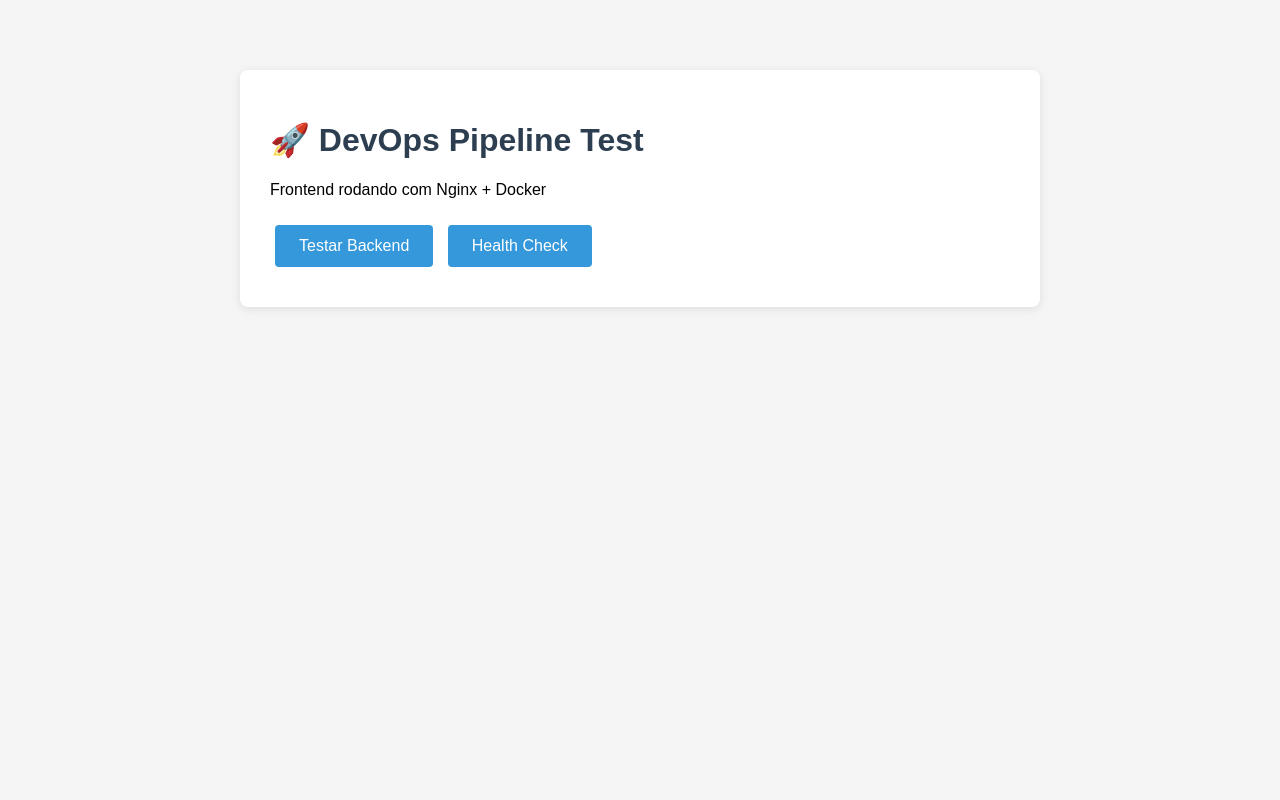
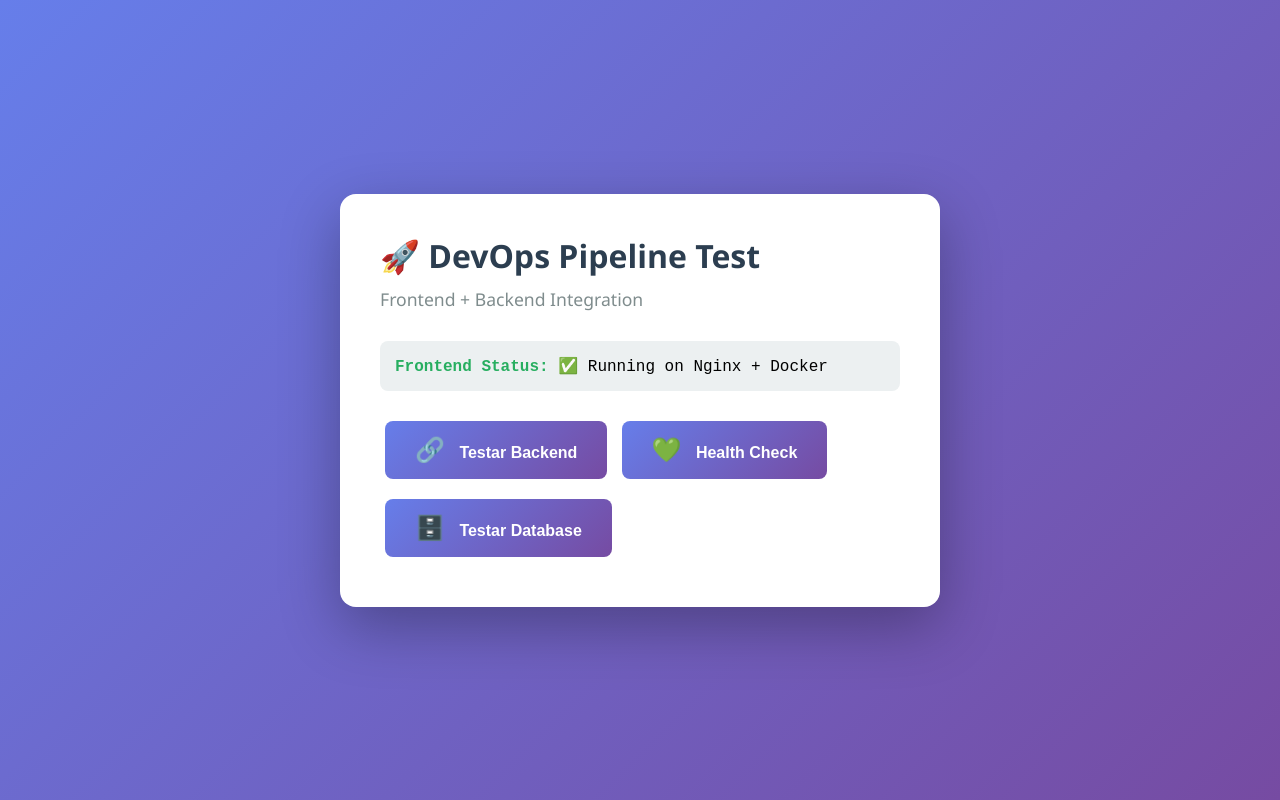
Before and after one commit to VinicampoSuri/testeJobsystem, a plain HTML site: page hello-world-devops/frontend/index.html in a window 1280 px wide. Drawn offline with Linux system fonts and the light colour scheme.

Commit message:
Refactor HTML and improve styling for frontend

```diff
--- a/hello-world-devops/frontend/index.html
+++ b/hello-world-devops/frontend/index.html
@@ -5,86 +5,204 @@
     <meta name="viewport" content="width=device-width, initial-scale=1.0">
     <title>DevOps Test - Frontend</title>
     <style>
+        * {
+            margin: 0;
+            padding: 0;
+            box-sizing: border-box;
+        }
         body {
-            font-family: Arial, sans-serif;
-            max-width: 800px;
-            margin: 50px auto;
+            font-family: 'Segoe UI', Tahoma, Geneva, Verdana, sans-serif;
+            background: linear-gradient(135deg, #667eea 0%, #764ba2 100%);
+            min-height: 100vh;
+            display: flex;
+            justify-content: center;
+            align-items: center;
             padding: 20px;
-            background: #f5f5f5;
         }
         .container {
             background: white;
-            padding: 30px;
+            padding: 40px;
+            border-radius: 16px;
+            box-shadow: 0 20px 60px rgba(0,0,0,0.3);
+            max-width: 600px;
+            width: 100%;
+        }
+        h1 {
+            color: #2c3e50;
+            margin-bottom: 10px;
+            font-size: 2em;
+        }
+        .subtitle {
+            color: #7f8c8d;
+            margin-bottom: 30px;
+            font-size: 1.1em;
+        }
+        .status {
+            background: #ecf0f1;
+            padding: 15px;
             border-radius: 8px;
-            box-shadow: 0 2px 10px rgba(0,0,0,0.1);
+            margin-bottom: 20px;
+            font-family: 'Courier New', monospace;
         }
-        h1 { color: #2c3e50; }
+        .status strong {
+            color: #27ae60;
+        }
         button {
-            background: #3498db;
+            background: linear-gradient(135deg, #667eea 0%, #764ba2 100%);
             color: white;
             border: none;
-            padding: 12px 24px;
+            padding: 15px 30px;
             font-size: 16px;
-            border-radius: 4px;
+            border-radius: 8px;
             cursor: pointer;
             margin: 10px 5px;
+            transition: transform 0.2s, box-shadow 0.2s;
+            font-weight: 600;
         }
-        button:hover { background: #2980b9; }
+        button:hover {
+            transform: translateY(-2px);
+            box-shadow: 0 10px 20px rgba(102, 126, 234, 0.4);
+        }
+        button:active {
+            transform: translateY(0);
+        }
         #result {
             margin-top: 20px;
+            padding: 20px;
+            border-radius: 8px;
+            display: none;
+            animation: slideIn 0.3s ease;
+        }
+        @keyframes slideIn {
+            from {
+                opacity: 0;
+                transform: translateY(-10px);
+            }
+            to {
+                opacity: 1;
+                transform: translateY(0);
+            }
+        }
+        .success {
+            background: #d4edda;
+            color: #155724;
+            border: 2px solid #c3e6cb;
+        }
+        .error {
+            background: #f8d7da;
+            color: #721c24;
+            border: 2px solid #f5c6cb;
+        }
+        .loading {
+            background: #fff3cd;
+            color: #856404;
+            border: 2px solid #ffeaa7;
+        }
+        pre {
+            background: #2c3e50;
+            color: #ecf0f1;
             padding: 15px;
-            border-radius: 4px;
-            display: none;
+            border-radius: 8px;
+            overflow-x: auto;
+            margin-top: 10px;
         }
-        .success { background: #d4edda; color: #155724; border: 1px solid #c3e6cb; }
-        .error { background: #f8d7da; color: #721c24; border: 1px solid #f5c6cb; }
+        .emoji {
+            font-size: 1.5em;
+            margin-right: 10px;
+        }
     </style>
 </head>
 <body>
     <div class="container">
         <h1>🚀 DevOps Pipeline Test</h1>
-        <p>Frontend rodando com Nginx + Docker</p>
+        <p class="subtitle">Frontend + Backend Integration</p>
 
-        <button onclick="testBackend()">Testar Backend</button>
-        <button onclick="testHealth()">Health Check</button>
+        <div class="status">
+            <strong>Frontend Status:</strong> ✅ Running on Nginx + Docker
+        </div>
+
+        <button onclick="testBackend()">
+            <span class="emoji">🔗</span> Testar Backend
+        </button>
+        <button onclick="testHealth()">
+            <span class="emoji">💚</span> Health Check
+        </button>
+        <button onclick="testDatabase()">
+            <span class="emoji">🗄️</span> Testar Database
+        </button>
 
         <div id="result"></div>
     </div>
 
     <script>
-        async function testBackend() {
+        async function showResult(className, message) {
             const resultDiv = document.getElementById('result');
             resultDiv.style.display = 'block';
-            resultDiv.className = '';
-            resultDiv.innerHTML = '⏳ Testando backend...';
+            resultDiv.className = className;
+            resultDiv.innerHTML = message;
+        }
+
+        async function testBackend() {
+            showResult('loading', '<span class="emoji">⏳</span> Testando conexão com backend...');
 
             try {
                 const response = await fetch('/api/hello');
                 const data = await response.json();
 
-                resultDiv.className = 'success';
-                resultDiv.innerHTML = `✅ Backend OK!<br><strong>Resposta:</strong> ${JSON.stringify(data, null, 2)}`;
+                showResult('success', `
+                    <span class="emoji">✅</span> <strong>Backend respondeu com sucesso!</strong>
+                    <pre>${JSON.stringify(data, null, 2)}</pre>
+                `);
             } catch (error) {
-                resultDiv.className = 'error';
-                resultDiv.innerHTML = `❌ Erro ao conectar no backend:<br>${error.message}`;
+                showResult('error', `
+                    <span class="emoji">❌</span> <strong>Erro ao conectar no backend</strong>
+                    <p>Detalhes: ${error.message}</p>
+                `);
             }
         }
 
         async function testHealth() {
-            const resultDiv = document.getElementById('result');
-            resultDiv.style.display = 'block';
-            resultDiv.className = '';
-            resultDiv.innerHTML = '⏳ Verificando health...';
+            showResult('loading', '<span class="emoji">⏳</span> Verificando saúde do sistema...');
 
             try {
                 const response = await fetch('/api/health');
                 const data = await response.json();
 
-                resultDiv.className = 'success';
-                resultDiv.innerHTML = `✅ Health Check OK!<br><strong>Status:</strong> ${data.status}<br><strong>Timestamp:</strong> ${data.timestamp}`;
+                showResult('success', `
+                    <span class="emoji">💚</span> <strong>Sistema saudável!</strong>
+                    <pre>${JSON.stringify(data, null, 2)}</pre>
+                `);
             } catch (error) {
-                resultDiv.className = 'error';
-                resultDiv.innerHTML = `❌ Health check falhou:<br>${error.message}`;
+                showResult('error', `
+                    <span class="emoji">❌</span> <strong>Health check falhou</strong>
+                    <p>Detalhes: ${error.message}</p>
+                `);
+            }
+        }
+
+        async function testDatabase() {
+            showResult('loading', '<span class="emoji">⏳</span> Testando conexão com banco de dados...');
+
+            try {
+                const response = await fetch('/api/db-test');
+                const data = await response.json();
+
+                if (data.status === 'success') {
+                    showResult('success', `
+                        <span class="emoji">✅</span> <strong>Conexão com banco OK!</strong>
+                        <pre>${JSON.stringify(data, null, 2)}</pre>
+                    `);
+                } else {
+                    showResult('error', `
+                        <span class="emoji">⚠️</span> <strong>Banco de dados com problemas</strong>
+                        <pre>${JSON.stringify(data, null, 2)}</pre>
+                    `);
+                }
+            } catch (error) {
+                showResult('error', `
+                    <span class="emoji">❌</span> <strong>Erro ao testar banco de dados</strong>
+                    <p>Detalhes: ${error.message}</p>
+                `);
             }
         }
     </script>
```
